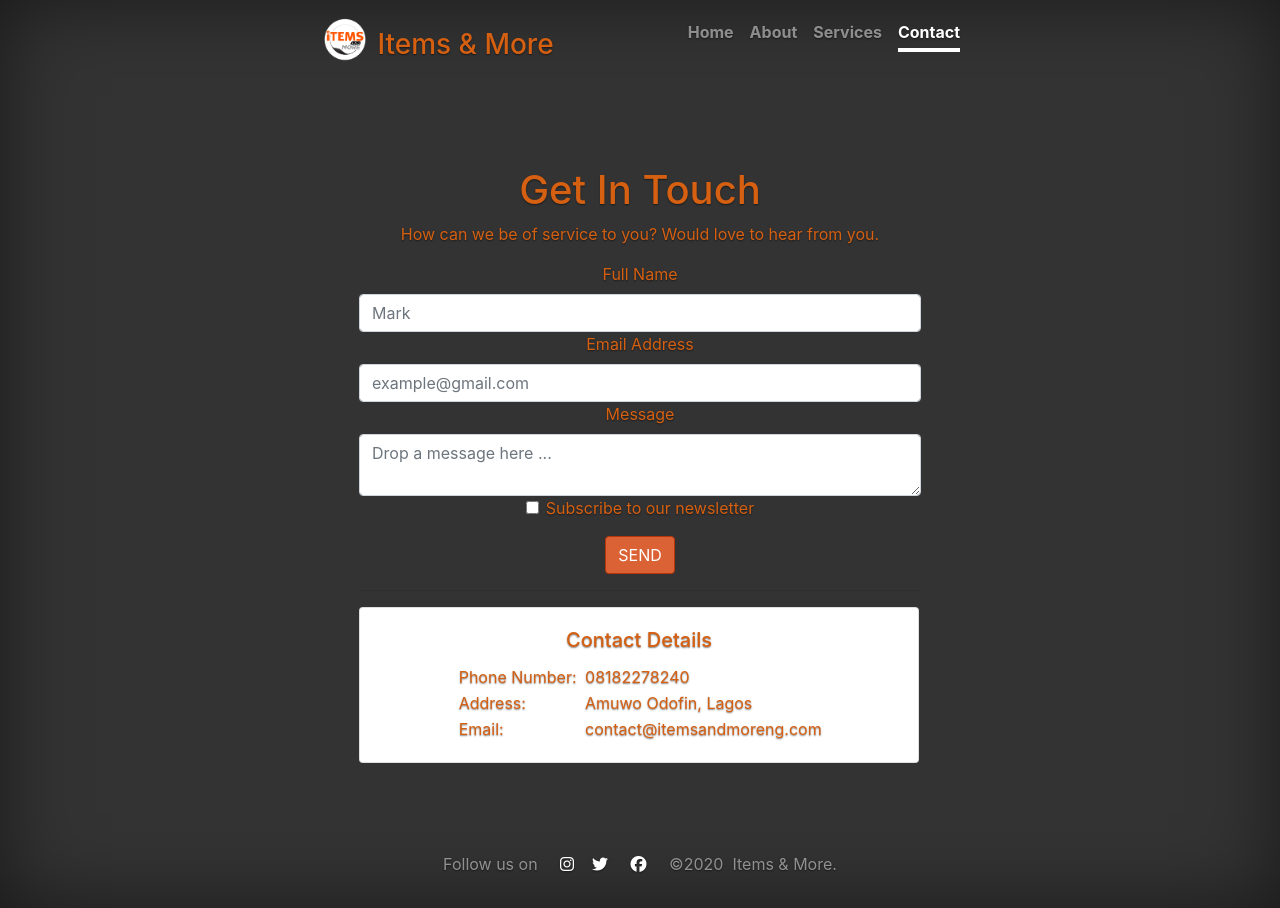
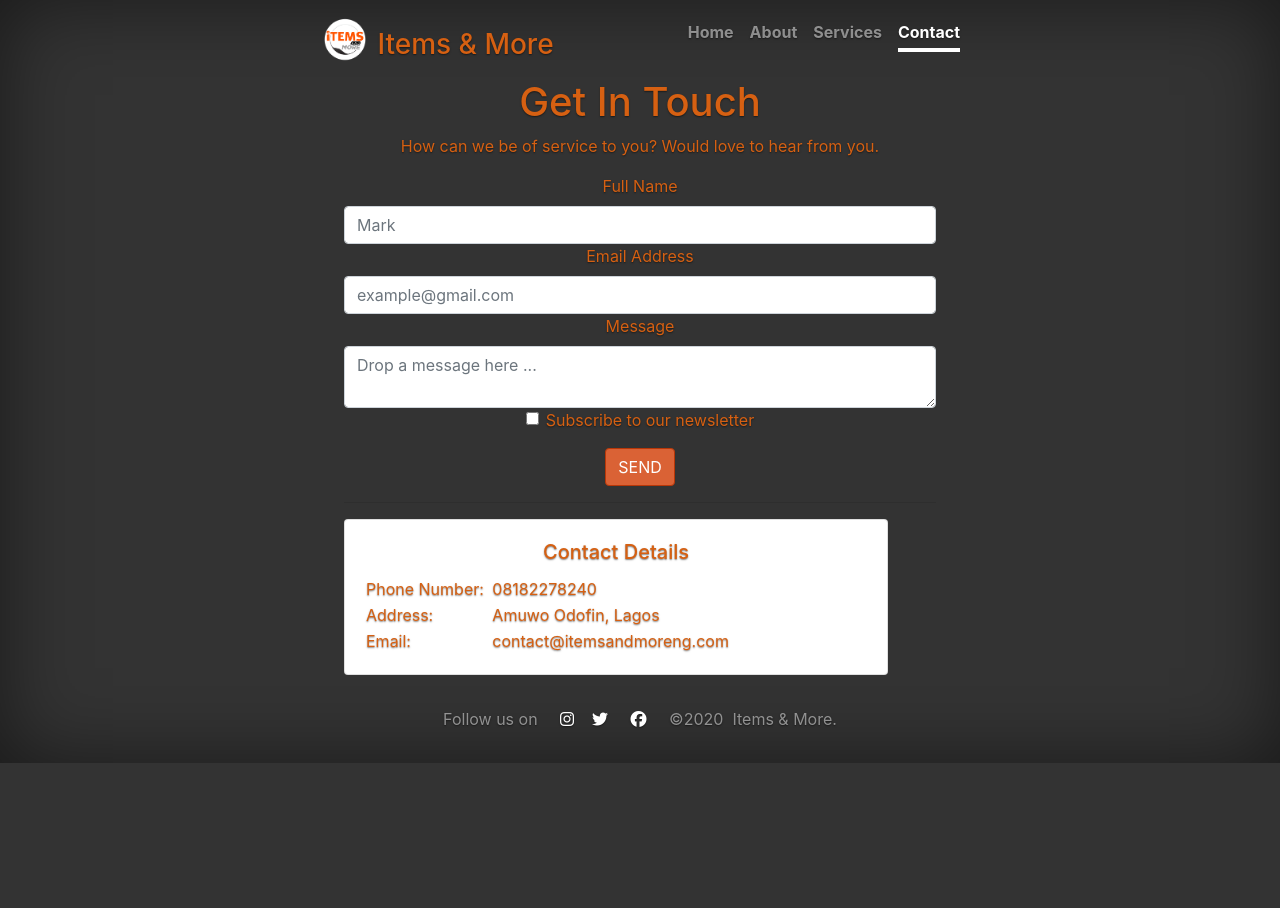
Before and after one commit to tarakuds/itemsandmore.github.io, a plain HTML site: page contact.html in a window 1280 px wide. After the commit the page ends 800 px from the top, so only its background shows below. Drawn offline with nearby package versions, Linux system fonts and the light colour scheme.

Commit message:
contactUpdate

```diff
--- a/contact.html
+++ b/contact.html
@@ -46,6 +46,25 @@
         margin-left: 15%;
         text-align: left;
       }
+      @media (min-width: 350px) {
+        .card {
+          width: 78vw;
+        }
+        table {
+          margin-left: 0%;
+          font-size: 0.85rem;
+        }
+      }
+      @media (min-width: 768px) {
+        .card {
+          width: 34rem;
+        }
+        table {
+          margin-left: 0%;
+          font-size: 1rem;
+        }
+      }
+
       .btn-primary {
         background-color: rgba(240, 104, 54, 0.885);
         border: 0.05rem solid rgb(184, 55, 8);
@@ -100,103 +119,13 @@
       </header>
 
       <main role="main" class="inner cover margin-top">
-        <div class="container marketing margin-top">
         <h1 class="title">Get In Touch</h1>
-          <!-- <div class="row">
-            <div class="col-lg-4">
-              <img
-                class="rounded-circle margin-bottom"
-                src="img/food1.jpg"
-                alt="food"
-                width="140"
-                height="140"
-              />
-              <h2>Food</h2>
-              <p>
-                What you eat defines who you are. Who are you exactly? Food and
-                lifestyles goes hand in hand and we are always ready and
-                definately willing to help with that. Always at your service.
-              </p>
-              <p>
-                <a class="btn btn-secondary" href="#" role="button"
-                  >View details &raquo;</a
-                >
-              </p>
-            </div>
-
-            <div class="col-lg-4">
-              <img
-                class="rounded-circle margin-bottom"
-                src="img/e2.jpg"
-                alt="food"
-                width="140"
-                height="140"
-              />
-              <h2>Health</h2>
-              <p>
-                Health is Wealth. All members of our community need to be
-                healthy at all times. how do we get this done? Food, exercise,
-                lifestyles and more. Follow us closely, we have your back.
-              </p>
-              <p>
-                <a class="btn btn-secondary" href="#" role="button"
-                  >View more... &raquo;</a
-                >
-              </p>
-            </div>
-
-            <div class="col-lg-4">
-              <img
-                class="rounded-circle margin-bottom"
-                src="img/f1.jpg"
-                alt="food"
-                width="140"
-                height="140"
-              />
-              <h2>Fashion</h2>
-              <p>
-                All the fashion ideas needed to slay and shine is right here at
-                your finger tips. At items & more we need our family looking
-                good at all times. semper. Be a King or Queen at all times.
-              </p>
-              <p>
-                <a class="btn btn-secondary" href="#" role="button"
-                  >View more... &raquo;</a
-                >
-              </p>
-            </div>
-          </div> -->
         <div id="form-heading">
           <p class="title">
             How can we be of service to you? Would love to hear from you.
           </p>
         </div>
-          <!-- <div id="form">
-            <form action="">
-              <input
-                type="text"
-                name="name"
-                id=""
-                placeholder="Fullname e.g Jason"
-              />
-              <input
-                type="email"
-                name="email"
-                id=""
-                placeholder="Email Address"
-              />
-              <input type="text" name="subject" id="" placeholder="subject" />
-              <input
-                type="text"
-                name="message"
-                id=""
-                placeholder="Drop a message"
-              />
-
-              <button type="submit">SEND</button>
-            </form>
-          </div> -->
-          <form>
+        <form method="" action="POST">
           <div class="form-row">
             <div class="col-md-12 mb-6">
               <label for="validationDefault01">Full Name</label>
@@ -247,12 +176,10 @@
               </label>
             </div>
           </div>
-            <button class="btn btn-primary margin-top" type="submit">
-              SEND
-            </button>
+          <button class="btn btn-primary margin-top" type="submit">SEND</button>
         </form>
         <hr class="featurette-divider" />
-          <div class="card" style="width: 35rem">
+        <div class="card" style="">
           <div class="card-body">
             <h5 class="card-title">Contact Details</h5>
             <table>
@@ -277,10 +204,9 @@
               Live Chat
             </button> -->
         </div>
-        </div>
       </main>
       <footer class="mastfoot mt-auto">
-        <div class="inner">
+        <div class="inner" style="margin-top: 5%">
           <p>
             Follow us on &nbsp; &nbsp;
             <a href="https://www.instagram.com/itemsandmoreng/" target="_blank"
```
Lines whose indentation alone changed are shown as unchanged.
